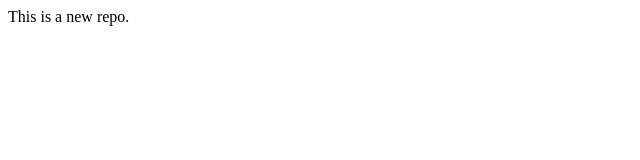
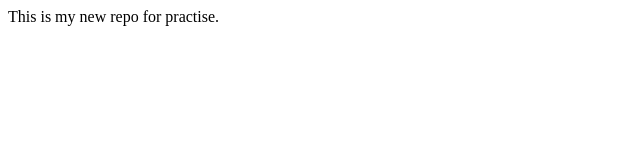
Before and after one commit to NallaCODER/NewRepo, a plain HTML site: page index.html in a window 1280 px wide. Shown: the whole page, without its empty margins (0-640 px from the left). Drawn offline with Linux system fonts and the light colour scheme.

Commit message:
commited changes

```diff
--- a/index.html
+++ b/index.html
@@ -1 +1 @@
-<p>This is a new repo.<p>
+<p>This is my new repo for practise.<p>
```
